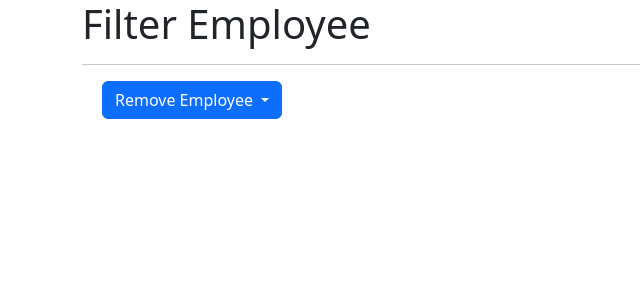
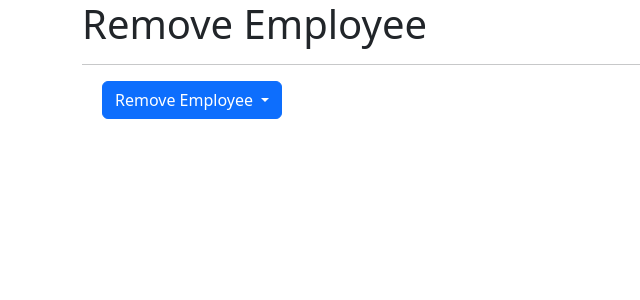
Before and after one commit to VijayHatteHC/Employee-Management-Django-project, a Django app: page /remo_emp in a window 1280 px wide. Shown: the top 300 px of the page, without its empty margins (0-640 px from the left). Run offline with Django 5.2, Linux system fonts and the light colour scheme; data comes from the database, SQL or seed files in the repository.

Commit message:
Update remo_emp.html
updated header

```diff
--- a/office_emp_proj/emp_app/templates/emp_app/remo_emp.html
+++ b/office_emp_proj/emp_app/templates/emp_app/remo_emp.html
@@ -8,7 +8,7 @@
 </head>
 <body>
   <div class="container">
-    <h1>Filter Employee</h1>
+    <h1>Remove Employee</h1>
     <hr/>
     <div class="dropdown" style="margin-left: 20px;">
         <button class="btn btn-primary dropdown-toggle" type="button" data-bs-toggle="dropdown" aria-expanded="false">
```
